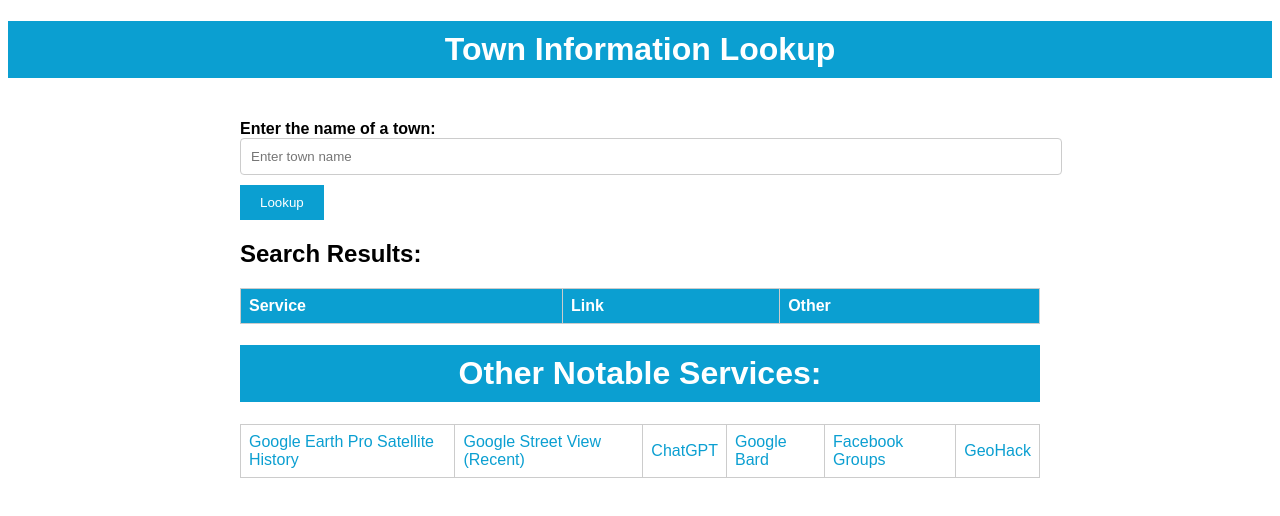
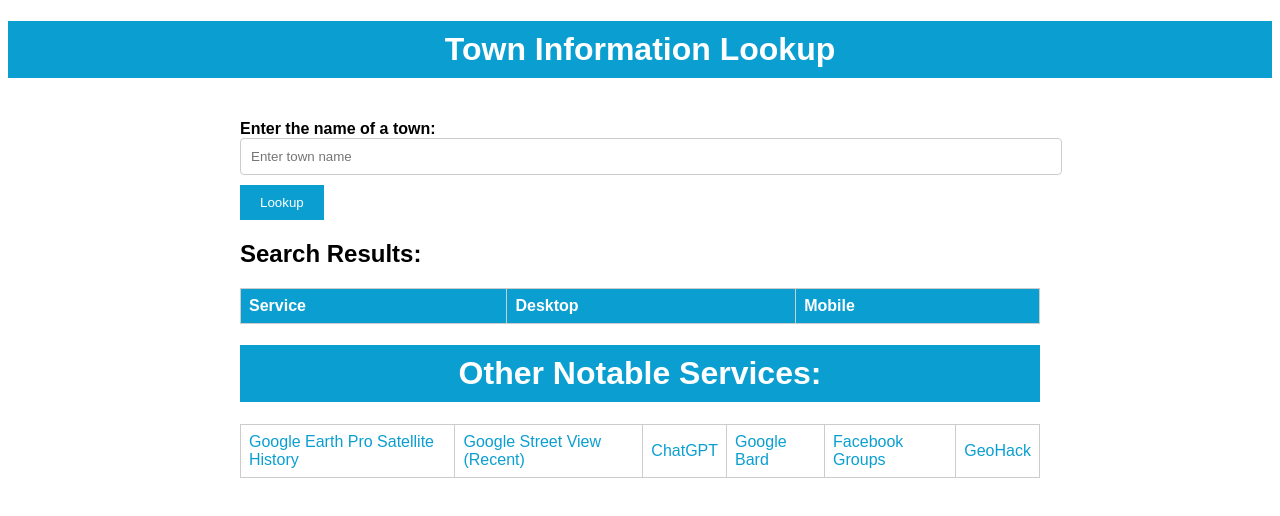
Before and after one commit to cc18dd/View-History-Of-Any-Town, a plain HTML site: page index.html in a window 1280 px wide. Drawn offline with Linux system fonts and the light colour scheme.

Commit message:
Update index.html

```diff
--- a/index.html
+++ b/index.html
@@ -20,8 +20,8 @@
         <thead>
             <tr>
                 <th>Service</th>
-                <th>Link</th>
-                <th>Other</th>
+                <th>Desktop</th>
+                <th>Mobile</th>
             </tr>
         </thead>
         <tbody id="resultsTableBody"></tbody>
```
